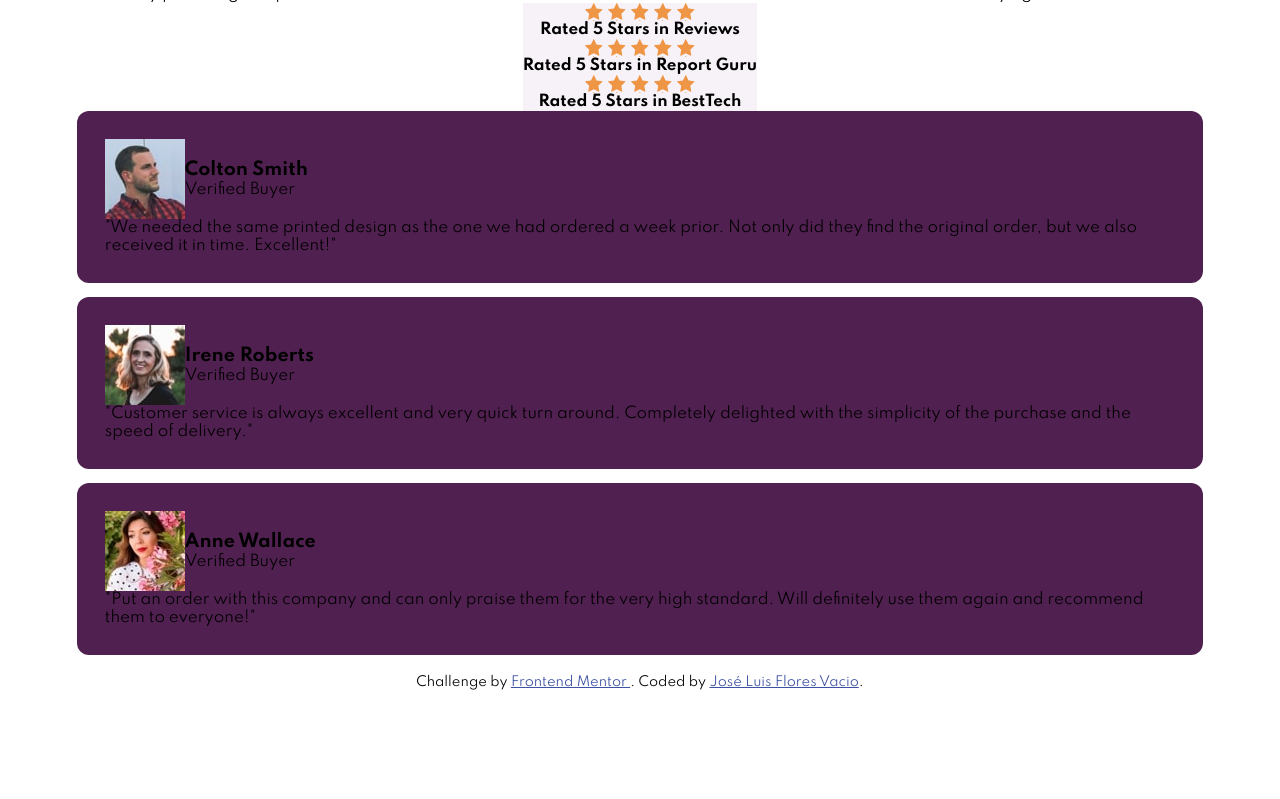
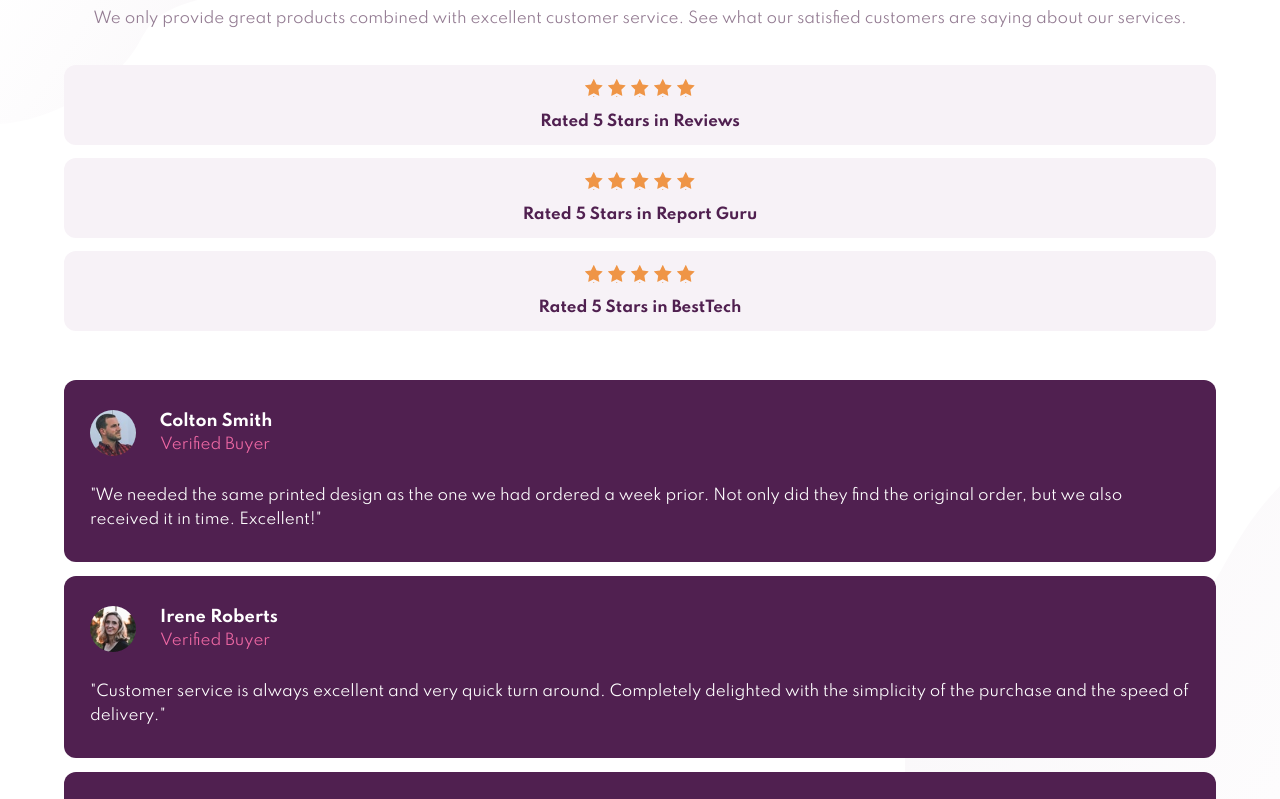
Before and after one commit to JoseLuisFV/challengeSocialProof, a plain HTML site: page dev/index.html in a window 1280 px wide. Shown: the part 108-907 px from the top of the page. Before the commit the page ends 800 px from the top, so only its background shows below. Drawn offline with Linux system fonts and the light colour scheme.

Commit message:
Se termino el estilo para moviles

```diff
--- a/dev/css/style.css
+++ b/dev/css/style.css
@@ -24,42 +24,62 @@ body {
     font-size: 1.5rem;
     font-weight: 400;
     font-family: 'Spartan', sans-serif;
+    background:
+        url('../images/bg-pattern-top-mobile.svg'),
+        url('../images/bg-pattern-bottom-mobile.svg');
+
+    background-repeat: no-repeat, no-repeat;
+    background-position: top left, bottom right;
 }
 header {
     display: flex;
     flex-direction: column;
     align-items: center;
     justify-content: center;
-    width: 88%;
-    margin: 0 auto;
+    width: 90%;
+    margin: 0 auto 36px;
     padding-top: 55px;
 }
 
 .page__title {
-    font-size: 3.0rem;
+    margin-bottom: 26px;
+    font-size: 3.2rem;
+    line-height: 3.4rem;
     font-weight: 700;
     text-align: center;
     color: var(--primary-color);
 }
 
 .page__goal {
+    margin-bottom: 34px;
+    line-height: 2.4rem;
     text-align: center;
+    color: var(--goal-color);
 }
 
+.page__rating {
+    width: 100%;
+}
 
 .rating {
+    width: 100%;
+    padding: 14px 0px;
+    margin-bottom: 13px;
     text-align: center;
     background-color: var(--bg-rating-color);
+    border-radius: 12px;
 }
 
 .rating__title {
     font-size: 1.5rem;
+    color: var(--primary-color);
 }
 
 .rating__stars {
     display: flex;
     justify-content: center;
     gap: 5px;
+    margin-bottom: 16px;
 }
 
 .rating__star {
@@ -73,22 +93,41 @@ header {
 .customers {
     display: flex;
     flex-direction: column;
-    width: 88%;
+    width: 90%;
     margin: 0 auto;
     gap: 14px;
 }
 
 .customer-review {
-    padding: 28px;
+    padding: 30px 26px;
     background-color: var(--primary-color);
     border-radius: 12px;
+    color: white;
 }
 
 .customer-review__head {
     display: flex;
     align-items: center;
+    margin-bottom: 28px;
+    gap: 24px;
 }
 
-.customer-review__head > div {
-    flex-basis: auto;
+.customer-review__head .profile__img {
+    height: 46px;
+    width: 46px;
+    border-radius: 50%
 }
+
+.customer-review__head .profile__name {
+    margin-bottom: 5px;
+    font-size: 1.6rem;
+
+}
+
+.customer-review__head .profile__status {
+    color: var(--status-text-color);
+}
+
+.customer-review__comment {
+    line-height: 2.4rem;
+}
```
